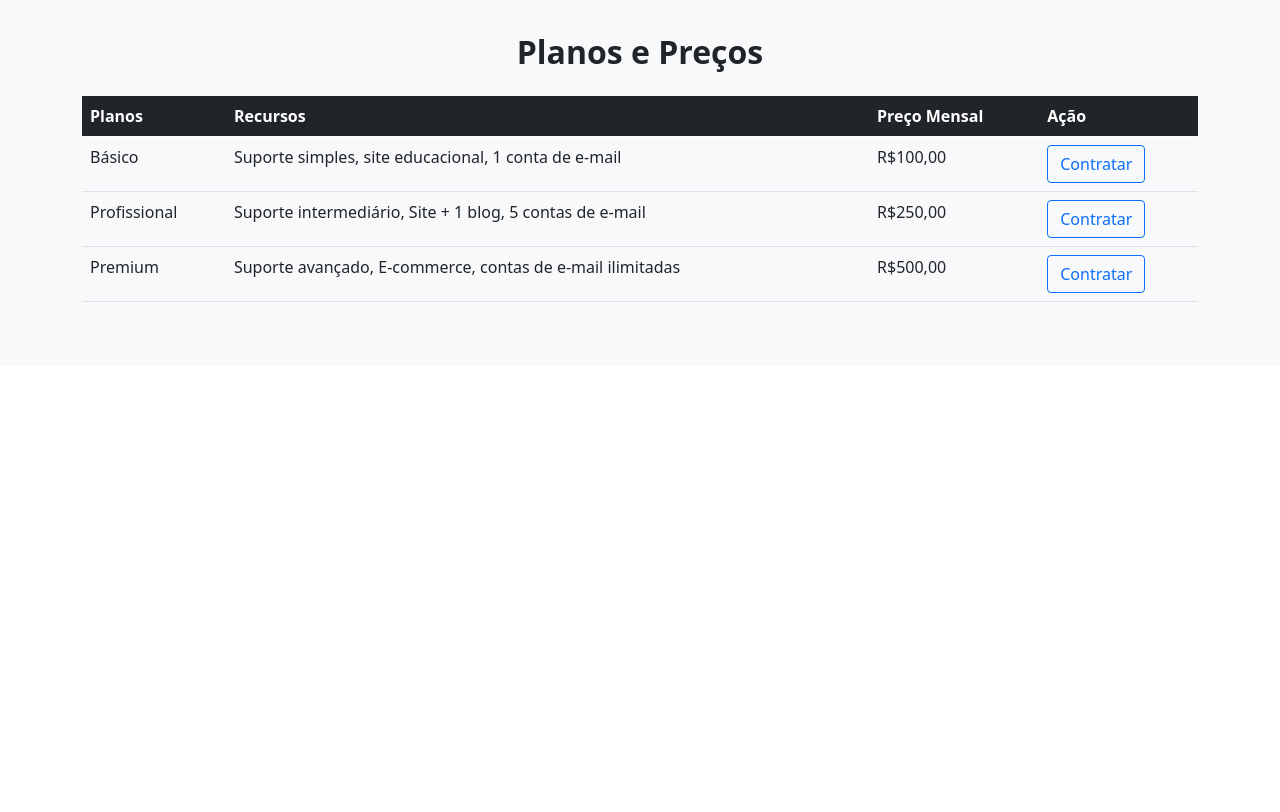
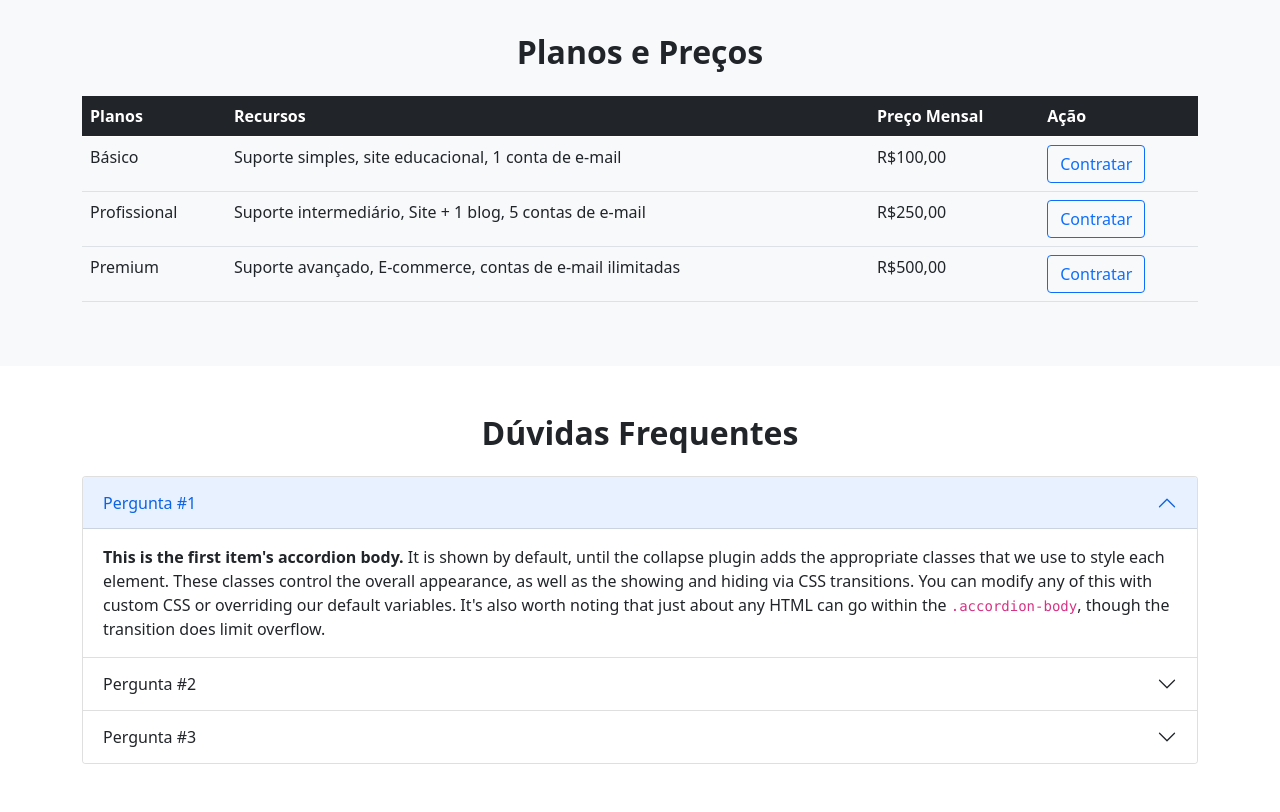
Before and after one commit to MatheusAlvarez/BootVision, a plain HTML site: page servicos.html in a window 1280 px wide. Shown: the part 695-1507 px from the top of the page. Before the commit the page ends 1061 px from the top, so only its background shows below. Drawn offline with nearby package versions, Linux system fonts and the light colour scheme.

Commit message:
feat: cria section de duvidas na pagina servicos

```diff
--- a/servicos.html
+++ b/servicos.html
@@ -143,7 +143,6 @@
                           <label for="exampleInputPassword1" class="form-label">E-mail</label>
                           <input type="email" class="form-control" id="exampleInputPassword1">
                         </div>
-                        <button type="submit" class="btn btn-primary">Enviar</button>
                       </form>
                 </div>
                 <div class="modal-footer">
@@ -157,5 +156,53 @@
 
     <!-- Fim Section Planos -->
 
+    <!-- Section Duvidas -->
+
+    <section class="py-5">
+        <div class="container">
+            <h2 class="fw-bold text-center mb-4">Dúvidas Frequentes</h2>
+            <div class="accordion" id="accordionExample">
+                <div class="accordion-item">
+                  <h2 class="accordion-header" id="headingOne">
+                    <button class="accordion-button" type="button" data-bs-toggle="collapse" data-bs-target="#collapseOne" aria-expanded="true" aria-controls="collapseOne">
+                      Pergunta #1
+                    </button>
+                  </h2>
+                  <div id="collapseOne" class="accordion-collapse collapse show" aria-labelledby="headingOne" data-bs-parent="#accordionExample">
+                    <div class="accordion-body">
+                      <strong>This is the first item's accordion body.</strong> It is shown by default, until the collapse plugin adds the appropriate classes that we use to style each element. These classes control the overall appearance, as well as the showing and hiding via CSS transitions. You can modify any of this with custom CSS or overriding our default variables. It's also worth noting that just about any HTML can go within the <code>.accordion-body</code>, though the transition does limit overflow.
+                    </div>
+                  </div>
+                </div>
+                <div class="accordion-item">
+                  <h2 class="accordion-header" id="headingTwo">
+                    <button class="accordion-button collapsed" type="button" data-bs-toggle="collapse" data-bs-target="#collapseTwo" aria-expanded="false" aria-controls="collapseTwo">
+                        Pergunta #2
+                    </button>
+                  </h2>
+                  <div id="collapseTwo" class="accordion-collapse collapse" aria-labelledby="headingTwo" data-bs-parent="#accordionExample">
+                    <div class="accordion-body">
+                      <strong>This is the second item's accordion body.</strong> It is hidden by default, until the collapse plugin adds the appropriate classes that we use to style each element. These classes control the overall appearance, as well as the showing and hiding via CSS transitions. You can modify any of this with custom CSS or overriding our default variables. It's also worth noting that just about any HTML can go within the <code>.accordion-body</code>, though the transition does limit overflow.
+                    </div>
+                  </div>
+                </div>
+                <div class="accordion-item">
+                  <h2 class="accordion-header" id="headingThree">
+                    <button class="accordion-button collapsed" type="button" data-bs-toggle="collapse" data-bs-target="#collapseThree" aria-expanded="false" aria-controls="collapseThree">
+                        Pergunta #3
+                    </button>
+                  </h2>
+                  <div id="collapseThree" class="accordion-collapse collapse" aria-labelledby="headingThree" data-bs-parent="#accordionExample">
+                    <div class="accordion-body">
+                      <strong>This is the third item's accordion body.</strong> It is hidden by default, until the collapse plugin adds the appropriate classes that we use to style each element. These classes control the overall appearance, as well as the showing and hiding via CSS transitions. You can modify any of this with custom CSS or overriding our default variables. It's also worth noting that just about any HTML can go within the <code>.accordion-body</code>, though the transition does limit overflow.
+                    </div>
+                  </div>
+                </div>
+              </div>
+        </div>
+    </section>
+
+    <!-- Fim Section Duvidas -->
+
 </body>
 </html>
```
